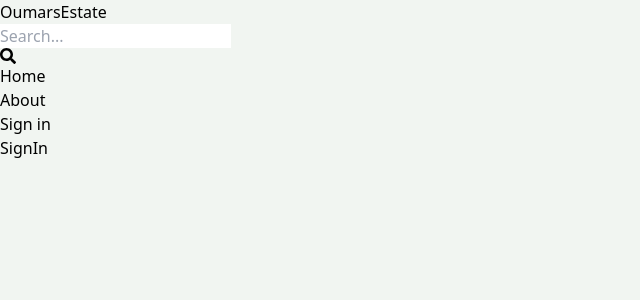
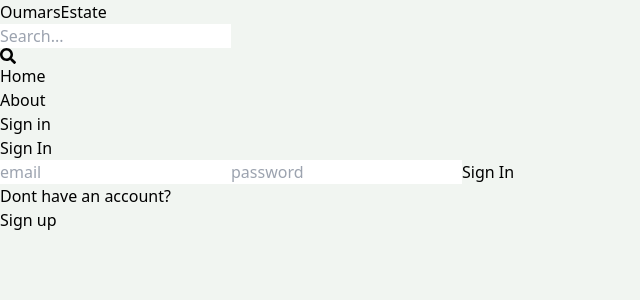
Before and after one commit to yassir-oumars/mern-estate, a React (Vite) app in the folder client/: page /sign-in in a window 1280 px wide. Shown: the top 300 px of the page, without its empty margins (0-640 px from the left). Built offline with nearby package versions, Linux system fonts and the light colour scheme.

Commit message:
complete sign in page functionality

```diff
--- a/client/src/pages/SignIn.jsx
+++ b/client/src/pages/SignIn.jsx
@@ -1,7 +1,62 @@
-import React from 'react'
+import { useState } from 'react'
+import {Link, useNavigate} from 'react-router-dom'
 
-export default function SignIn() {
+export default function SignIp() {
+const [formData, setFormData] = useState({})
+const [error, setError] = useState(null)
+const [loading, setLoading] = useState(false)
+const navigate = useNavigate()
+const handleChange = (e) => {
+  setFormData({
+    ...formData,
+    [e.target.id]: e.target.value,
+  })
+}
+const handleSubmit = async (e) => {
+  e.preventDefault()
+  try {
+    setLoading(true)
+  const res = await fetch('/api/auth/signin', {
+    method: 'POST',
+    headers: {
+      'Content-Type': 'application/json',
+    },
+    body: JSON.stringify(formData),
+  })
+  const data = await res.json()
+  if(data.success === false){
+    setError(data.message)
+    setLoading(false)
+    return;
+  }
+  setLoading(false)
+  setError(null)
+  navigate('/')
+  console.log(data)
+  console.log(formData)
+}
+
+   catch (error) {
+    setLoading(false)
+    setError(error.message)
+  }
+  }
+
   return (
-    <div>SignIn</div>
+    <div className='p-3 max-w-lg mx-auto'>
+      <h1 className='text-3xl text-center font-semibold my-7'>Sign In</h1>
+      <form onSubmit={handleSubmit} className='flex flex-col gap-4'>
+        <input type='email' placeholder='email' className='border p-3 rounded-lg' id='email' onChange={handleChange} />
+        <input type='password' placeholder='password' className='border p-3 rounded-lg' id='password' onChange={handleChange}/>
+        <button disabled={loading} className='bg-slate-700 text-white p-3 rounded-lg uppercase hover:opacity-95 disabled:opacity-80'>{loading ? 'Loading...' : 'Sign In'}</button>
+      </form>
+      <div className='flex gap-2 mt-5'>
+        <p>Dont have an account?</p>
+        <Link to={"/sign-up"}>
+          <span className='text-blue-700'>Sign up</span>
+        </Link>
+      </div>
+      {error && <p className='text-red-500 mt-5'>{error}</p>}
+    </div>
   )
 }
```
